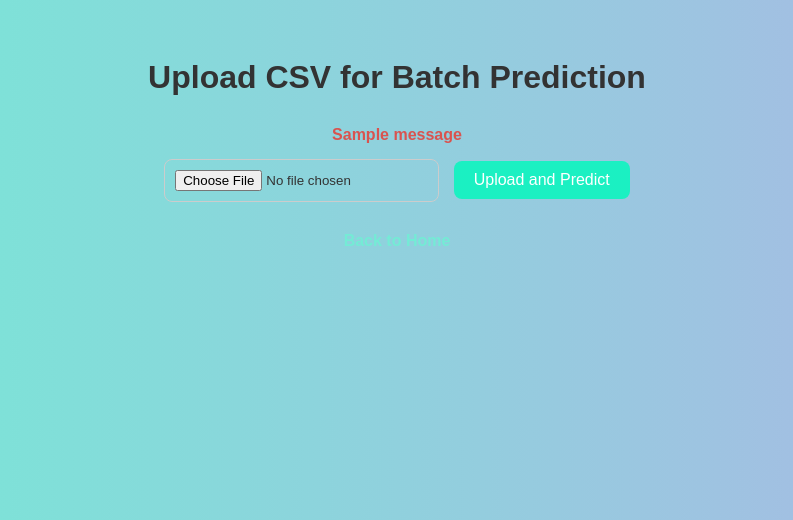
After one commit to priynka04/ML_Flask_API_Project, a Flask app: page /upload in a window 1280 px wide. The commit adds this page. Shown: the top 520 px of the page, without its empty margins (243-1036 px from the left). Run offline with Flask 3, Linux system fonts and the light colour scheme; one stand-in notice (Sample message) is shown; parts of the project's set-up code (start-up, migrations or seed data) failed here and were passed over.

Commit message:
Updated Flask app with CSV upload feature and UI improvements

```diff
--- a/app.py
+++ b/app.py
@@ -1,30 +1,89 @@
-from flask import Flask, request, render_template
+from flask import Flask, request, render_template, redirect, url_for, flash
 import joblib
 import numpy as np
+import pandas as pd
+import os
 
 app = Flask(__name__)
+app.secret_key = 'your_secret_key'  # Replace with a secure random key in production
 
+# Load model and class names
 model = joblib.load('model.pkl')
+class_names = ['setosa', 'versicolor', 'virginica']
 
-# Mapping class numbers to names
-class_names = ['setosa', 'versicolor', 'virginica']
+# Upload folder setup
+UPLOAD_FOLDER = 'uploads'
+os.makedirs(UPLOAD_FOLDER, exist_ok=True)
+app.config['UPLOAD_FOLDER'] = UPLOAD_FOLDER
+ALLOWED_EXTENSIONS = {'csv'}
+
+def allowed_file(filename):
+    """Check if the uploaded file has an allowed extension"""
+    return '.' in filename and filename.rsplit('.', 1)[1].lower() in ALLOWED_EXTENSIONS
 
 @app.route('/')
 def home():
+    """Render the home page with the prediction form"""
     return render_template('index.html')
 
 @app.route('/predict', methods=['POST'])
 def predict():
-    sepal_length = float(request.form['sepal_length'])
-    sepal_width = float(request.form['sepal_width'])
-    petal_length = float(request.form['petal_length'])
-    petal_width = float(request.form['petal_width'])
+    """Handle single prediction from form input"""
+    try:
+        sepal_length = float(request.form['sepal_length'])
+        sepal_width = float(request.form['sepal_width'])
+        petal_length = float(request.form['petal_length'])
+        petal_width = float(request.form['petal_width'])
+    except ValueError:
+        flash('Please enter valid numeric values for all features.')
+        return redirect(url_for('home'))
 
     features = np.array([[sepal_length, sepal_width, petal_length, petal_width]])
     prediction = model.predict(features)
-    predicted_class = class_names[prediction[0]]  # Convert 0/1/2 into name
+    predicted_class = class_names[prediction[0]]
 
     return render_template('index.html', prediction=predicted_class)
 
+@app.route('/upload', methods=['GET', 'POST'])
+def upload_file():
+    """Handle batch predictions from uploaded CSV files"""
+    if request.method == 'POST':
+        if 'file' not in request.files:
+            flash('No file part in the request.')
+            return redirect(request.url)
+
+        file = request.files['file']
+        if file.filename == '':
+            flash('No file selected.')
+            return redirect(request.url)
+
+        if file and allowed_file(file.filename):
+            filepath = os.path.join(app.config['UPLOAD_FOLDER'], file.filename)
+            file.save(filepath)
+
+            try:
+                df = pd.read_csv(filepath)
+                required_cols = ['sepal_length', 'sepal_width', 'petal_length', 'petal_width']
+                if not all(col in df.columns for col in required_cols):
+                    flash(f'CSV must contain columns: {", ".join(required_cols)}')
+                    return redirect(request.url)
+
+                features = df[required_cols].values
+                preds = model.predict(features)
+                df['prediction'] = [class_names[p] for p in preds]
+
+            except Exception as e:
+                flash(f'Error processing CSV file: {e}')
+                return redirect(request.url)
+
+            # Convert dataframe to HTML table string for proper rendering
+            table_html = df.to_html(classes='data', header=True, index=False)
+            return render_template('upload.html', tables=table_html)
+        else:
+            flash('Allowed file types are: csv')
+            return redirect(request.url)
+
+    return render_template('upload.html')
+
 if __name__ == '__main__':
     app.run(debug=True)
--- /dev/null
+++ b/templates/upload.html
@@ -0,0 +1,102 @@
+<!DOCTYPE html>
+<html lang="en">
+<head>
+    <title>Upload CSV for Batch Prediction</title>
+    <style>
+      body {
+        font-family: Arial, sans-serif;
+        padding: 30px;
+        background: linear-gradient(to right, #74ebd5, #ACB6E5);
+        color: #333;
+      }
+      h1 {
+        text-align: center;
+        margin-bottom: 30px;
+      }
+      .flash-message {
+        color: #d9534f;  /* Bootstrap red */
+        margin-bottom: 15px;
+        font-weight: bold;
+        text-align: center;
+      }
+      form {
+        text-align: center;
+        margin-bottom: 30px;
+      }
+      input[type="file"] {
+        padding: 10px;
+        border-radius: 8px;
+        border: 1px solid #ccc;
+        cursor: pointer;
+      }
+      button {
+        background-color:rgb(27, 240, 194);
+        color: white;
+        border: none;
+        border-radius: 8px;
+        padding: 10px 20px;
+        margin-left: 10px;
+        cursor: pointer;
+        font-size: 16px;
+        transition: background-color 0.3s ease;
+      }
+      button:hover {
+        background-color: #4ab3c6;
+      }
+      table.data {
+        border-collapse: collapse;
+        width: 100%;
+        max-width: 800px;
+        margin: 0 auto 30px auto;
+        box-shadow: 0 4px 8px rgba(0,0,0,0.1);
+        border-radius: 8px;
+        overflow: hidden;
+      }
+      .data th, .data td {
+        border: 1px solid #ddd;
+        padding: 12px 15px;
+        text-align: center;
+      }
+      .data th {
+        background-color: #4CAF50;
+        color: white;
+      }
+      a {
+        display: block;
+        text-align: center;
+        font-weight: bold;
+        color: #74ebd5;
+        text-decoration: none;
+        margin-top: 20px;
+      }
+      a:hover {
+        text-decoration: underline;
+      }
+    </style>
+</head>
+<body>
+    <h1>Upload CSV for Batch Prediction</h1>
+
+    {% with messages = get_flashed_messages() %}
+      {% if messages %}
+        <div class="flash-message">
+          {% for message in messages %}
+            <div>{{ message }}</div>
+          {% endfor %}
+        </div>
+      {% endif %}
+    {% endwith %}
+
+    <form method="POST" enctype="multipart/form-data">
+      <input type="file" name="file" accept=".csv" required>
+      <button type="submit">Upload and Predict</button>
+    </form>
+
+    {% if tables %}
+      <h2 style="text-align:center;">Prediction Results:</h2>
+      {{ tables|safe }}
+    {% endif %}
+
+    <a href="{{ url_for('home') }}">Back to Home</a>
+</body>
+</html>
--- /dev/null
+++ b/test_iris.csv
@@ -0,0 +1,4 @@
+sepal_length,sepal_width,petal_length,petal_width
+5.1,3.5,1.4,0.2
+6.2,3.4,5.4,2.3
+5.9,3.0,4.2,1.5
--- /dev/null
+++ b/uploads/test_iris.csv
@@ -0,0 +1,4 @@
+sepal_length,sepal_width,petal_length,petal_width
+5.1,3.5,1.4,0.2
+6.2,3.4,5.4,2.3
+5.9,3.0,4.2,1.5
```
Also changed, not shown: templates/index.html (+39 -1 lines).
